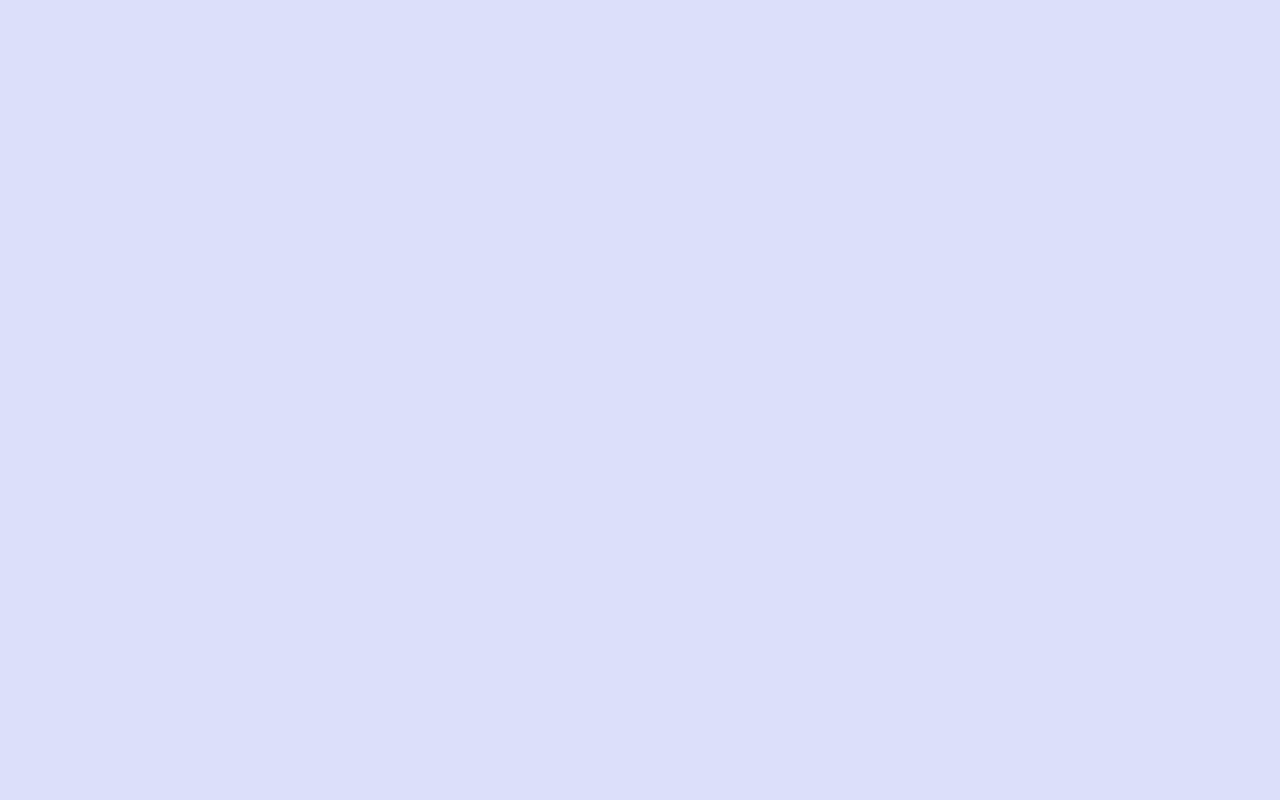
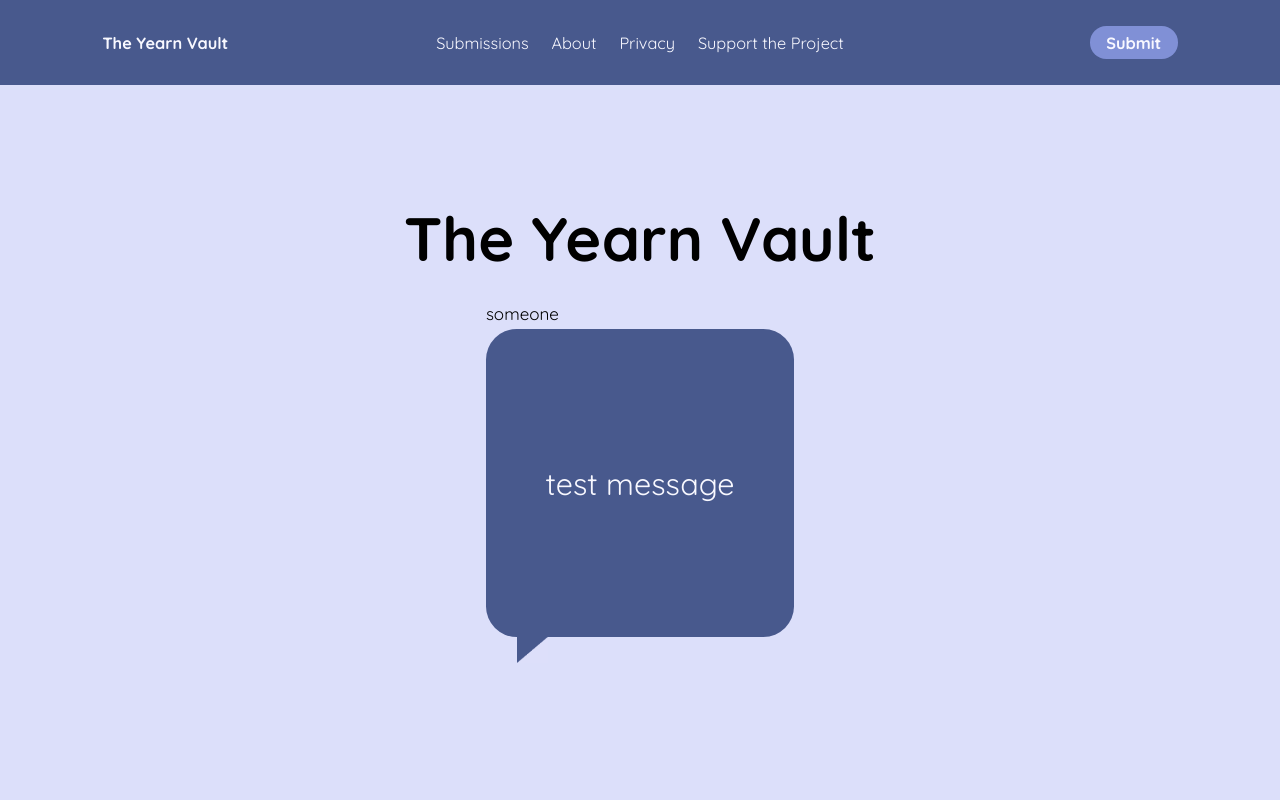
Before and after one commit to jewelcodes/the-yearn-vault, a React (Create React App) app in the folder frontend/: page /submissions in a window 1280 px wide. Before the commit this address had no page. Shown: the top 800 px of the page. Built offline with nearby package versions, Linux system fonts and the light colour scheme.

Commit message:
submissions: start of submissions page

```diff
--- a/frontend/src/App.tsx
+++ b/frontend/src/App.tsx
@@ -5,6 +5,7 @@ import Layout from "./pages/Layout/Layout";
 import Home from "./pages/Home/Home";
 import About from "./pages/About/About";
 import Submit from "./pages/Submit/Submit";
+import Submissions from "./pages/Submissions/Submissions";
 
 function App() {
     return (
@@ -15,6 +16,7 @@ function App() {
                     <Route index element={<Home />} />
                     <Route path="about" element={<About /> } />
                     <Route path="submit" element={<Submit /> } />
+                    <Route path="submissions" element={<Submissions />} />
                 </Route>
             </Routes>
         </BrowserRouter>
--- /dev/null
+++ b/frontend/src/pages/Submissions/Submissions.css
@@ -0,0 +1,14 @@
+.submissions-container {
+    margin: 1em 0;
+    display: flex;
+    flex-direction: row;
+    flex-wrap: wrap;
+    align-items: center;
+    align-content: center;
+    justify-content: center;
+}
+
+.submissions-container > div {
+    width: calc(33% - 1vw);         /* 3 per row */
+    margin: 0.5vw;
+}
--- /dev/null
+++ b/frontend/src/pages/Submissions/Submissions.tsx
@@ -0,0 +1,19 @@
+import React from "react";
+import { Link } from "react-router-dom";
+import "./Submissions.css";
+import Message from "../../components/Message";
+
+export default function Submissions() {
+    return (
+        <section className="sec">
+            <h1>The Yearn Vault</h1>
+            {/* TODO: implement a search function here */}
+
+            <div className="submissions-container">
+                <div>
+                    <Message color="message-blue" text="test message" sender="someone" />
+                </div>
+            </div>
+        </section>
+    );
+}
```
